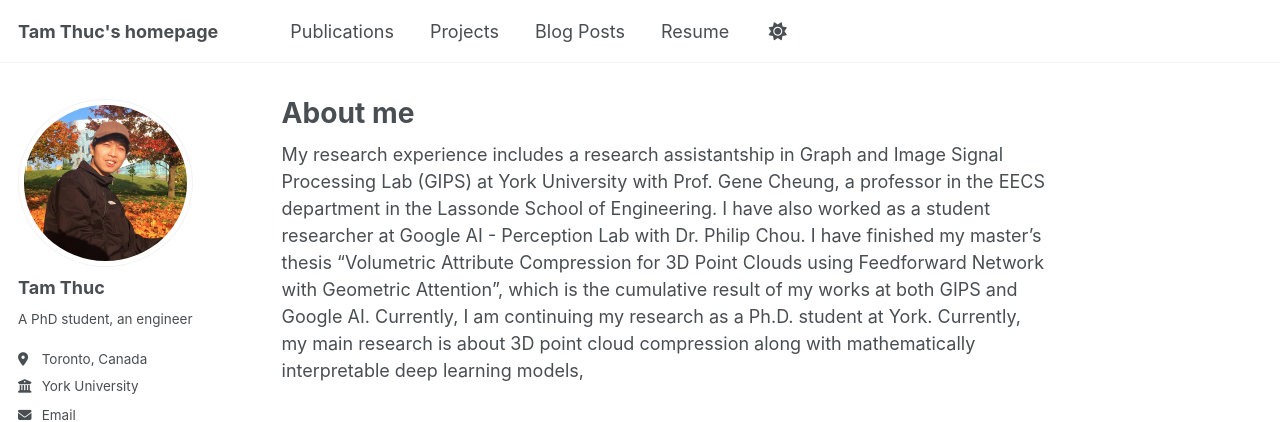
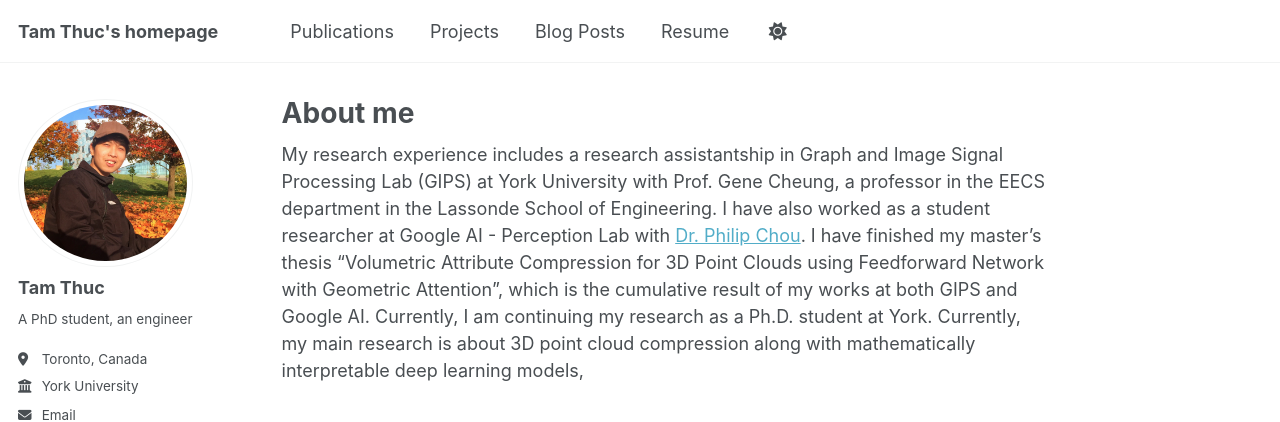
Before and after one commit to tamthuc1995/tamthuc1995.github.io, a Jekyll site: the page built from _pages/about.md, in a window 1280 px wide. Shown: the top 422 px of the page. Built offline with Jekyll 4.4.1, drawn with Linux system fonts in a browser that asks for light colours; some web fonts are replaced; part of the change alters nothing that is shown.

```diff
--- a/_pages/about.md
+++ b/_pages/about.md
@@ -7,7 +7,7 @@ redirect_from:
   - /about.html
 ---
 
-My research experience includes a research assistantship in Graph and Image Signal Processing Lab (GIPS) at York University with Prof. Gene Cheung, a professor in the EECS department in the Lassonde School of Engineering. I have also worked as a student researcher at Google AI - Perception Lab with Dr. Philip Chou. I have finished  my master's thesis “Volumetric Attribute Compression for 3D Point Clouds using Feedforward Network with Geometric Attention”, which is the cumulative result of my works at both GIPS and Google AI. Currently, I am continuing my research as a Ph.D. student at York. Currently, my main research is about 3D point cloud compression along with mathematically interpretable deep learning models,
+My research experience includes a research assistantship in Graph and Image Signal Processing Lab (GIPS) at York University with Prof. Gene Cheung, a professor in the EECS department in the Lassonde School of Engineering. I have also worked as a student researcher at Google AI - Perception Lab with [Dr. Philip Chou](https://packet.media/). I have finished  my master's thesis “Volumetric Attribute Compression for 3D Point Clouds using Feedforward Network with Geometric Attention”, which is the cumulative result of my works at both GIPS and Google AI. Currently, I am continuing my research as a Ph.D. student at York. Currently, my main research is about 3D point cloud compression along with mathematically interpretable deep learning models,
 <!-- my latest work, accepted in NISP'24, is "Interpretable Lightweight Transformer via Unrolling of Learned Graph Smoothness Priors" which derived entirely from a graph-based mathematical model, it shares many similarities with attention operations with significantly reduced parameter counts, memory footprint and also gives competitive interpolation performance.  -->
 <!-- Although I have been doing a lot of research work, my desire is to learn more about industry perspectives on machine learning and improve my skill further to a practical level by low-level engineering, e.g, real-time inference, GPU kernel-based implementation. -->
 
```
